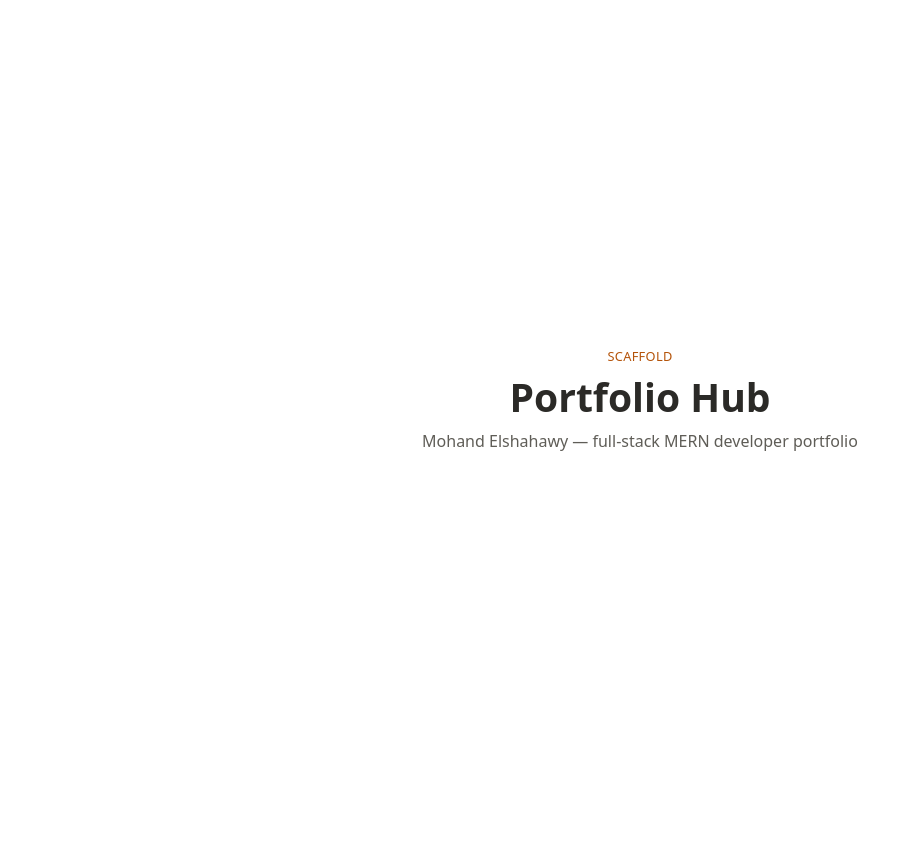
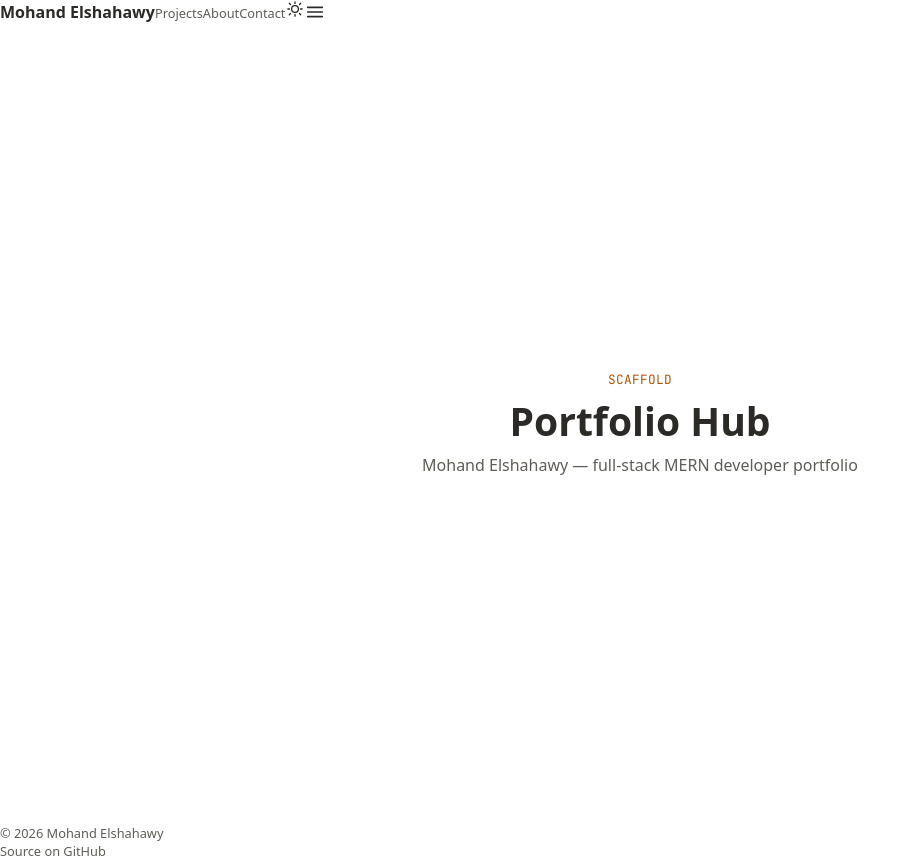
Before and after one commit to enghondaa/portfolio-hub, a Next.js app in the folder apps/hub/: page / in a window 1280 px wide. Shown: the whole page, without its empty margins (0-920 px from the left). Before the commit the page ends 800 px from the top, so only its background shows below. Built offline with nearby package versions, Linux system fonts and the light colour scheme.

Commit message:
hub: fonts + root layout, navbar/footer wired in

```diff
--- a/apps/hub/src/app/layout.tsx
+++ b/apps/hub/src/app/layout.tsx
@@ -1,10 +1,73 @@
 import type { Metadata } from "next";
+import { Space_Grotesk, Inter, JetBrains_Mono } from "next/font/google";
+import { Navbar, Footer, ThemeToggle } from "@portfolio/ui";
 import "./globals.css";
 
+const spaceGrotesk = Space_Grotesk({
+  subsets: ["latin"],
+  weight: ["500", "600", "700"],
+  variable: "--font-heading",
+  display: "swap",
+});
+
+const inter = Inter({
+  subsets: ["latin"],
+  weight: ["400", "500", "600"],
+  variable: "--font-body",
+  display: "swap",
+});
+
+const jetbrainsMono = JetBrains_Mono({
+  subsets: ["latin"],
+  weight: ["400", "500"],
+  variable: "--font-mono",
+  display: "swap",
+});
+
+const siteUrl = "https://mohand-hub.vercel.app";
+
 export const metadata: Metadata = {
-  title: "Portfolio Hub",
-  description: "Mohand Elshahawy — full-stack MERN developer portfolio",
+  metadataBase: new URL(siteUrl),
+  title: {
+    default: "Mohand Elshahawy — Full-Stack MERN Developer",
+    template: "%s — Mohand Elshahawy",
+  },
+  description:
+    "Portfolio and live demo apps for Mohand Elshahawy, a full-stack MERN developer. Real projects, real code, real deployed URLs.",
+  openGraph: {
+    type: "website",
+    url: siteUrl,
+    siteName: "Mohand Elshahawy",
+    title: "Mohand Elshahawy — Full-Stack MERN Developer",
+    description:
+      "Portfolio and live demo apps for Mohand Elshahawy, a full-stack MERN developer. Real projects, real code, real deployed URLs.",
+  },
+  twitter: {
+    card: "summary_large_image",
+    title: "Mohand Elshahawy — Full-Stack MERN Developer",
+    description:
+      "Portfolio and live demo apps for Mohand Elshahawy, a full-stack MERN developer.",
+  },
 };
+
+const navLinks = [
+  { href: "/projects", label: "Projects" },
+  { href: "/about", label: "About" },
+  { href: "/contact", label: "Contact" },
+];
+
+// Runs before paint so the correct theme is set before first render, no flash.
+const themeInitScript = `
+(function () {
+  try {
+    var stored = window.localStorage.getItem("portfolio-theme");
+    var theme = stored === "light" || stored === "dark"
+      ? stored
+      : window.matchMedia("(prefers-color-scheme: dark)").matches ? "dark" : "light";
+    if (theme === "dark") document.documentElement.classList.add("dark");
+  } catch (e) {}
+})();
+`;
 
 export default function RootLayout({
   children,
@@ -13,7 +76,29 @@ export default function RootLayout({
 }>) {
   return (
     <html lang="en">
-      <body>{children}</body>
+      <head>
+        <script dangerouslySetInnerHTML={{ __html: themeInitScript }} />
+      </head>
+      <body
+        className={`${spaceGrotesk.variable} ${inter.variable} ${jetbrainsMono.variable} font-sans antialiased`}
+      >
+        <div className="flex min-h-screen flex-col">
+          <Navbar
+            brand="Mohand Elshahawy"
+            links={navLinks}
+            actions={<ThemeToggle />}
+          />
+          <main className="flex-1">{children}</main>
+          <Footer copyright={`© ${new Date().getFullYear()} Mohand Elshahawy`}>
+            <a
+              href="https://github.com/enghondaa/portfolio-hub"
+              className="hover:text-[var(--color-neutral-800)] focus-visible:outline-none focus-visible:ring-2 focus-visible:ring-[var(--color-accent)] rounded"
+            >
+              Source on GitHub
+            </a>
+          </Footer>
+        </div>
+      </body>
     </html>
   );
 }
```
